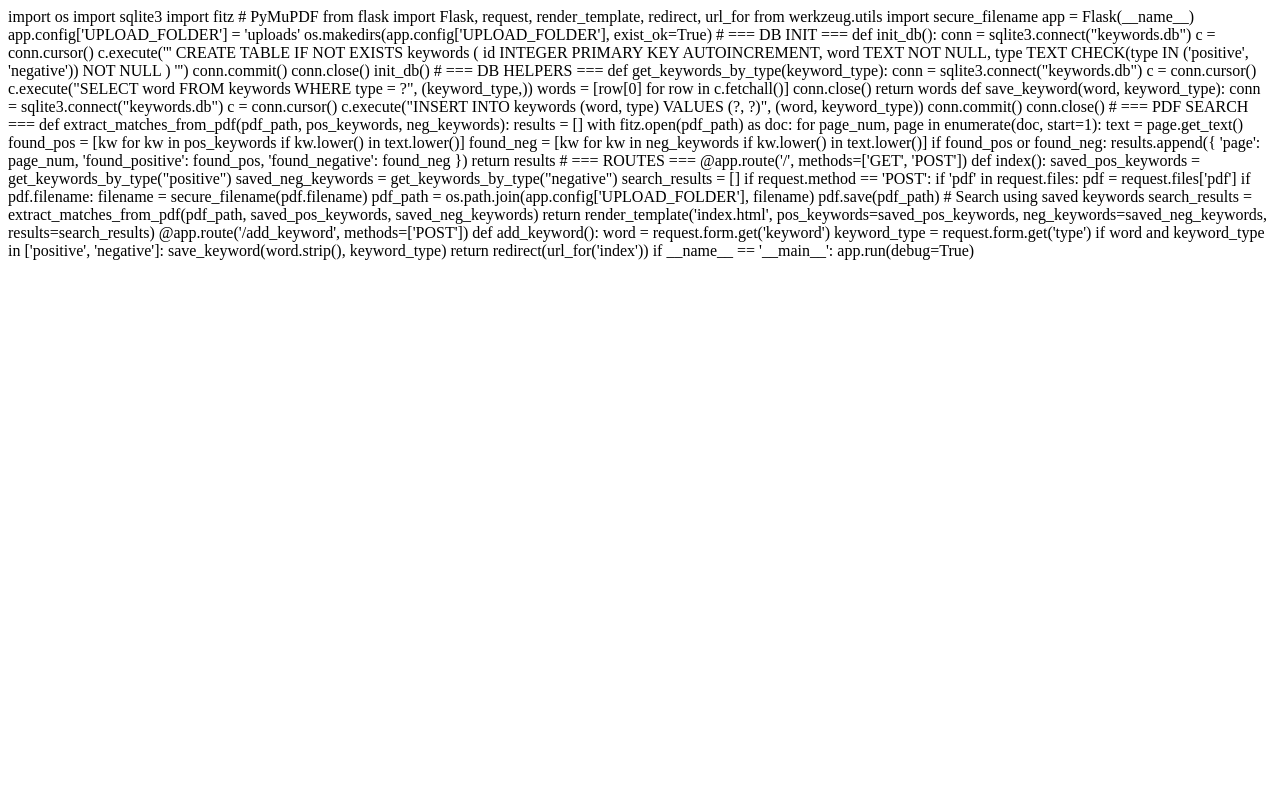
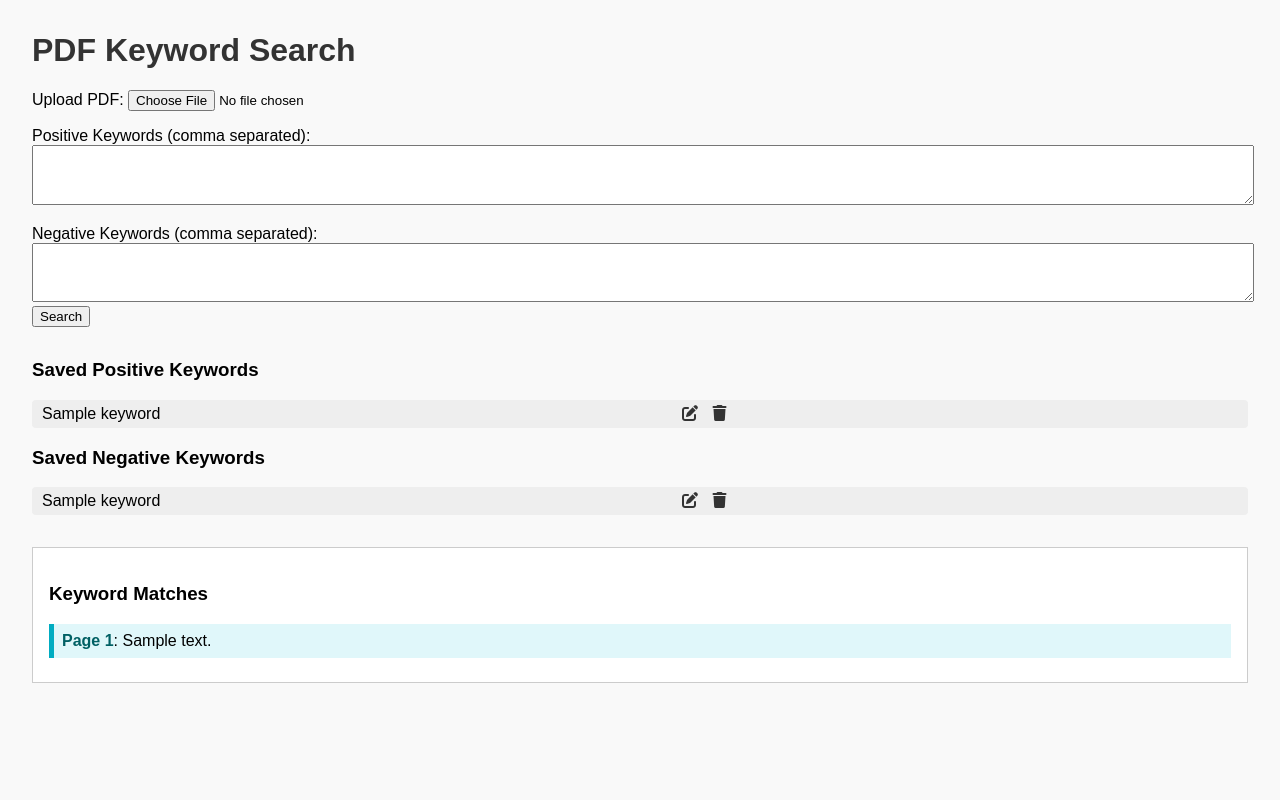
Before and after one commit to Aaronicc/pdf-keyword-search, a Flask app: template templates/index.html in a window 1280 px wide. Run offline with Flask 3, Linux system fonts and the light colour scheme; the template is opened without the code that fills it: most values are stand-ins (such as "Sample title", 1, 10 or a date in 2020).

Commit message:
Update index.html

```diff
--- a/templates/index.html
+++ b/templates/index.html
@@ -1,91 +1,150 @@
-import os
-import sqlite3
-import fitz  # PyMuPDF
-from flask import Flask, request, render_template, redirect, url_for
-from werkzeug.utils import secure_filename
+<!doctype html>
+<html lang="en">
+<head>
+  <meta charset="utf-8">
+  <title>PDF Keyword Search</title>
+  <link rel="stylesheet" href="https://cdnjs.cloudflare.com/ajax/libs/font-awesome/6.5.0/css/all.min.css">
+  <style>
+    body {
+      font-family: Arial, sans-serif;
+      margin: 2em;
+      background-color: #f9f9f9;
+    }
+    h1 {
+      color: #333;
+    }
+    form {
+      margin-bottom: 2em;
+    }
+    label {
+      display: block;
+      margin-top: 1em;
+    }
+    textarea {
+      width: 100%;
+      height: 4em;
+    }
+    .results {
+      background: #fff;
+      padding: 1em;
+      border: 1px solid #ccc;
+      margin-top: 2em;
+    }
+    .keyword-list {
+      list-style: none;
+      padding: 0;
+    }
+    .keyword-list li {
+      display: flex;
+      align-items: center;
+      justify-content: space-between;
+      background: #eee;
+      margin-bottom: 5px;
+      padding: 5px 10px;
+      border-radius: 4px;
+    }
+    .keyword-list li span {
+      flex-grow: 1;
+    }
+    .keyword-list i {
+      cursor: pointer;
+      margin-left: 10px;
+      color: #333;
+    }
+    .match {
+      margin: 0.5em 0;
+      padding: 0.5em;
+      background-color: #e0f7fa;
+      border-left: 5px solid #00acc1;
+    }
+    .match strong {
+      color: #006064;
+    }
+  </style>
+</head>
+<body>
+  <h1>PDF Keyword Search</h1>
 
-app = Flask(__name__)
-app.config['UPLOAD_FOLDER'] = 'uploads'
-os.makedirs(app.config['UPLOAD_FOLDER'], exist_ok=True)
+  <form action="/search_pdf" method="post" enctype="multipart/form-data">
+    <label>Upload PDF:
+      <input type="file" name="pdf_file" required>
+    </label>
+    <label>Positive Keywords (comma separated):
+      <textarea name="positive_keywords"></textarea>
+    </label>
+    <label>Negative Keywords (comma separated):
+      <textarea name="negative_keywords"></textarea>
+    </label>
+    <button type="submit">Search</button>
+  </form>
 
-# === DB INIT ===
-def init_db():
-    conn = sqlite3.connect("keywords.db")
-    c = conn.cursor()
-    c.execute('''
-        CREATE TABLE IF NOT EXISTS keywords (
-            id INTEGER PRIMARY KEY AUTOINCREMENT,
-            word TEXT NOT NULL,
-            type TEXT CHECK(type IN ('positive', 'negative')) NOT NULL
-        )
-    ''')
-    conn.commit()
-    conn.close()
+  <h3>Saved Positive Keywords</h3>
+  <ul class="keyword-list">
+    {% for keyword in saved_pos_keywords %}
+    <li>
+      <span>{{ keyword[1] }}</span>
+      <span>
+        <i class="fa-solid fa-pen-to-square" onclick="editKeyword({{ keyword[0] }}, '{{ keyword[1] }}', 'positive')"></i>
+        <i class="fa-solid fa-trash" onclick="confirmDelete({{ keyword[0] }}, 'positive')"></i>
+      </span>
+    </li>
+    {% endfor %}
+  </ul>
 
-init_db()
+  <h3>Saved Negative Keywords</h3>
+  <ul class="keyword-list">
+    {% for keyword in saved_neg_keywords %}
+    <li>
+      <span>{{ keyword[1] }}</span>
+      <span>
+        <i class="fa-solid fa-pen-to-square" onclick="editKeyword({{ keyword[0] }}, '{{ keyword[1] }}', 'negative')"></i>
+        <i class="fa-solid fa-trash" onclick="confirmDelete({{ keyword[0] }}, 'negative')"></i>
+      </span>
+    </li>
+    {% endfor %}
+  </ul>
 
-# === DB HELPERS ===
-def get_keywords_by_type(keyword_type):
-    conn = sqlite3.connect("keywords.db")
-    c = conn.cursor()
-    c.execute("SELECT word FROM keywords WHERE type = ?", (keyword_type,))
-    words = [row[0] for row in c.fetchall()]
-    conn.close()
-    return words
+  {% if results %}
+  <div class="results">
+    <h3>Keyword Matches</h3>
+    {% for result in results %}
+    <div class="match">
+      <strong>Page {{ result.page }}</strong>: {{ result.text }}
+    </div>
+    {% endfor %}
+  </div>
+  {% endif %}
 
-def save_keyword(word, keyword_type):
-    conn = sqlite3.connect("keywords.db")
-    c = conn.cursor()
-    c.execute("INSERT INTO keywords (word, type) VALUES (?, ?)", (word, keyword_type))
-    conn.commit()
-    conn.close()
+  <form id="deleteForm" method="post" style="display:none;"></form>
+  <form id="editForm" method="post" style="display:none;"></form>
 
-# === PDF SEARCH ===
-def extract_matches_from_pdf(pdf_path, pos_keywords, neg_keywords):
-    results = []
-    with fitz.open(pdf_path) as doc:
-        for page_num, page in enumerate(doc, start=1):
-            text = page.get_text()
-            found_pos = [kw for kw in pos_keywords if kw.lower() in text.lower()]
-            found_neg = [kw for kw in neg_keywords if kw.lower() in text.lower()]
-            if found_pos or found_neg:
-                results.append({
-                    'page': page_num,
-                    'found_positive': found_pos,
-                    'found_negative': found_neg
-                })
-    return results
+  <script>
+    function confirmDelete(id, type) {
+      if (confirm('Are you sure you want to delete this keyword?')) {
+        const form = document.getElementById('deleteForm');
+        form.action = '/delete_keyword/' + id + '?type=' + type;
+        form.submit();
+      }
+    }
 
-# === ROUTES ===
-@app.route('/', methods=['GET', 'POST'])
-def index():
-    saved_pos_keywords = get_keywords_by_type("positive")
-    saved_neg_keywords = get_keywords_by_type("negative")
-    search_results = []
-
-    if request.method == 'POST':
-        if 'pdf' in request.files:
-            pdf = request.files['pdf']
-            if pdf.filename:
-                filename = secure_filename(pdf.filename)
-                pdf_path = os.path.join(app.config['UPLOAD_FOLDER'], filename)
-                pdf.save(pdf_path)
-
-                # Search using saved keywords
-                search_results = extract_matches_from_pdf(pdf_path, saved_pos_keywords, saved_neg_keywords)
-
-    return render_template('index.html',
-                           pos_keywords=saved_pos_keywords,
-                           neg_keywords=saved_neg_keywords,
-                           results=search_results)
-
-@app.route('/add_keyword', methods=['POST'])
-def add_keyword():
-    word = request.form.get('keyword')
-    keyword_type = request.form.get('type')
-    if word and keyword_type in ['positive', 'negative']:
-        save_keyword(word.strip(), keyword_type)
-    return redirect(url_for('index'))
-
-if __name__ == '__main__':
-    app.run(debug=True)
+    function editKeyword(id, word, type) {
+      const newWord = prompt('Edit keyword:', word);
+      if (newWord && newWord !== word) {
+        const form = document.getElementById('editForm');
+        form.action = '/edit_keyword/' + id;
+        const input1 = document.createElement('input');
+        input1.type = 'hidden';
+        input1.name = 'word';
+        input1.value = newWord;
+        const input2 = document.createElement('input');
+        input2.type = 'hidden';
+        input2.name = 'type';
+        input2.value = type;
+        form.appendChild(input1);
+        form.appendChild(input2);
+        form.submit();
+      }
+    }
+  </script>
+</body>
+</html>
```
